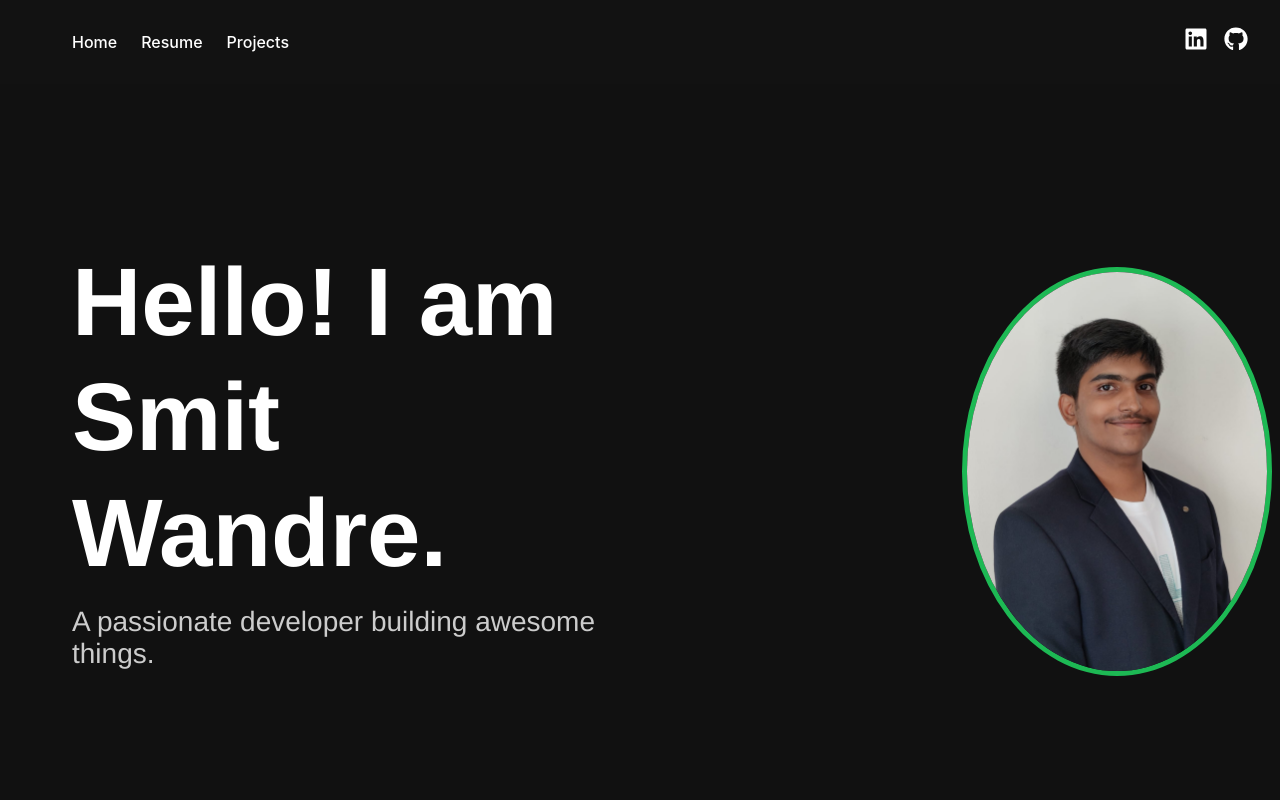
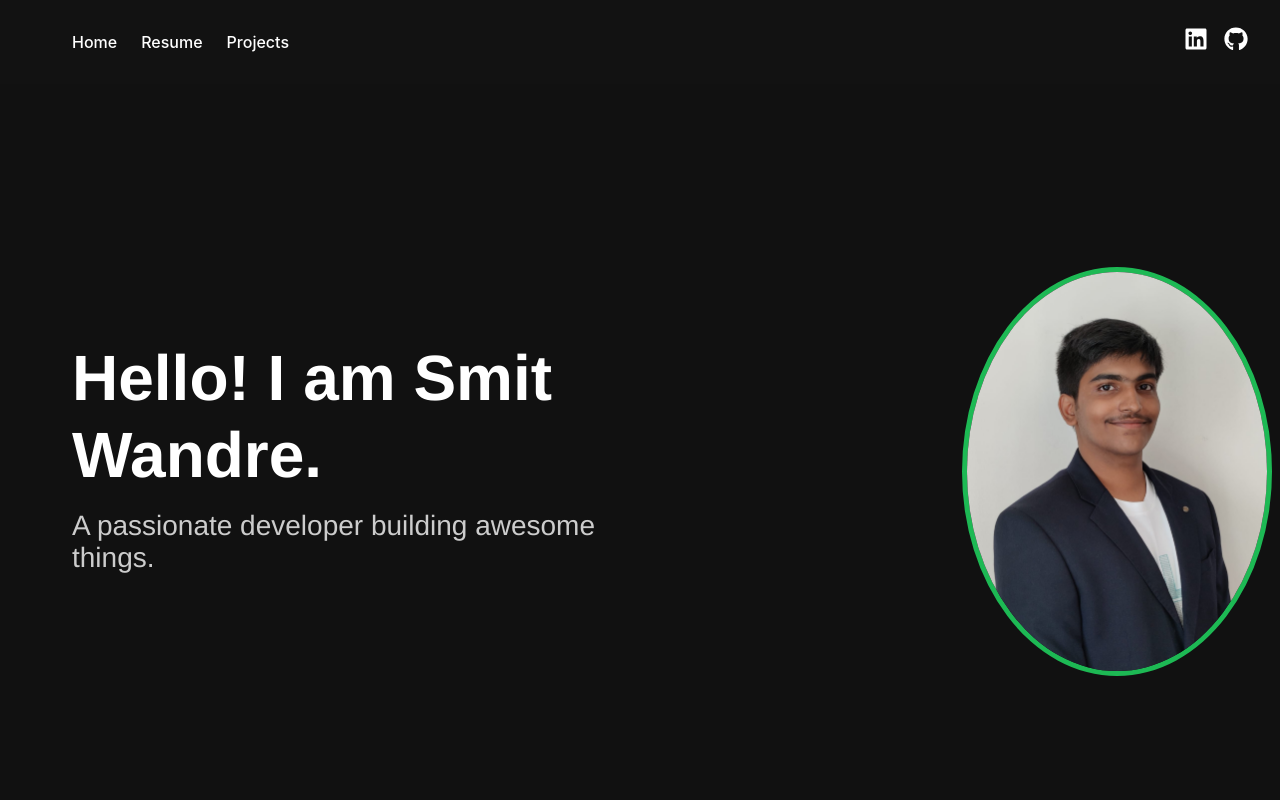
Before and after one commit to SmitWandre/my_portfolio, a React (Create React App) app: page / in a window 1280 px wide. Shown: the top 800 px of the page. Built offline with nearby package versions, Linux system fonts and the light colour scheme.

Commit message:
Update Home.js

```diff
--- a/src/pages/Home.js
+++ b/src/pages/Home.js
@@ -59,7 +59,7 @@ const HeroContent = styled.div`
 const HeroText = styled.div`
   flex: 1;
   min-width: 300px;
-  padding-right: 2rem;
+  padding-right: 1rem;
 `;
 
 const HeroImageContainer = styled.div`
@@ -67,11 +67,11 @@ const HeroImageContainer = styled.div`
   min-width: 300px;
   display: flex;
   justify-content: flex-end;
-  padding-left: 2rem;
+  padding-left: 1rem;
 `;
 
 const HeroHeading = styled.h1`
-  font-size: 6rem; /* Very large heading for multiple lines */
+  font-size: 4rem; /* Very large heading for multiple lines */
   margin: 0;
   line-height: 1.2;
 `;
```
